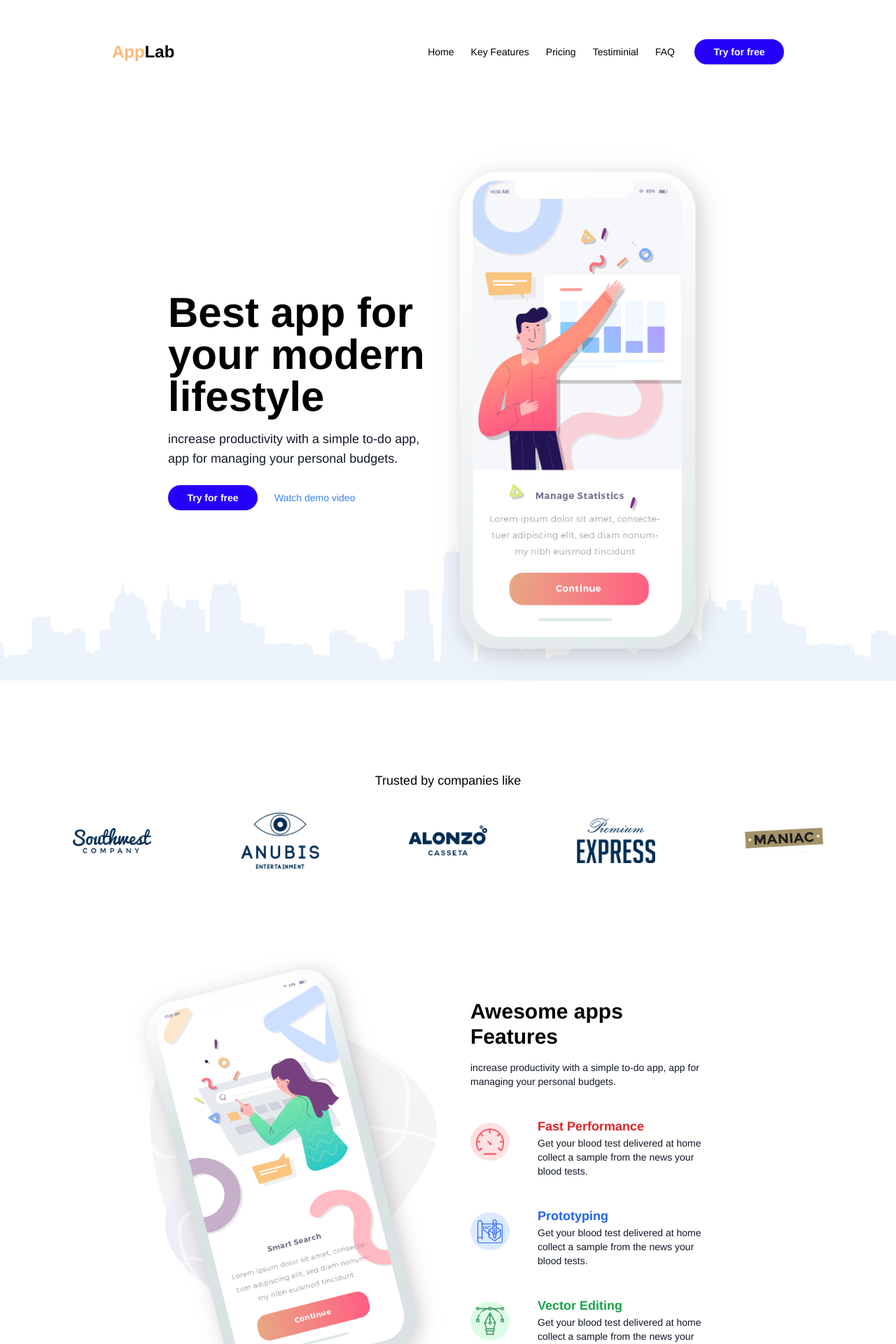
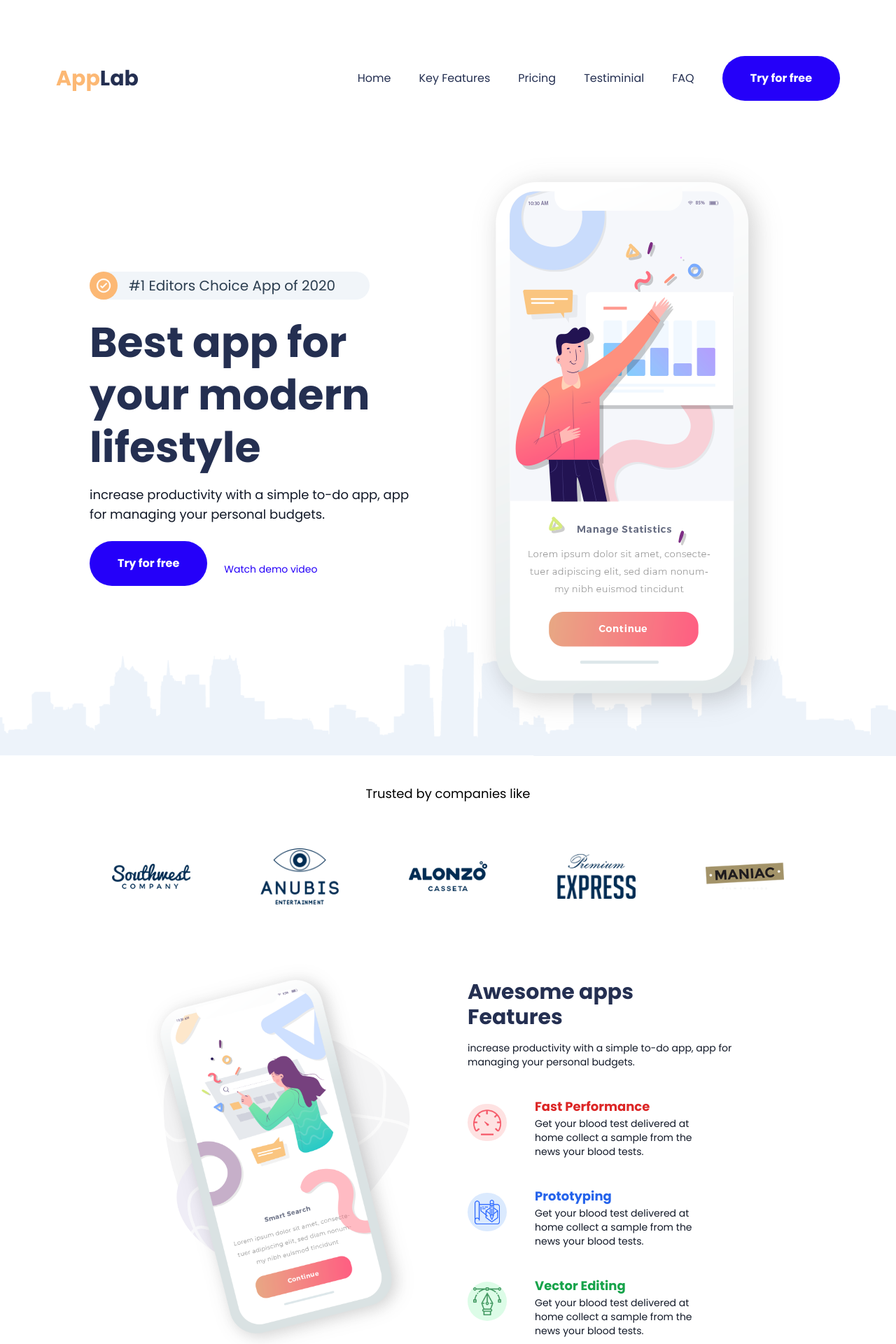
Before and after one commit to mayur-ranium/firbase-setup, a Vue app: page / in a window 1280 px wide. Shown: the top 1920 px of the page at 70% size. Built offline with nearby package versions, Linux system fonts and the light colour scheme.

Commit message:
design changes

```diff
--- a/index.html
+++ b/index.html
@@ -4,6 +4,9 @@
     <meta charset="UTF-8" />
     <link rel="icon" href="/favicon.ico" />
     <meta name="viewport" content="width=device-width, initial-scale=1.0" />
+    <link rel="preconnect" href="https://fonts.googleapis.com">
+    <link rel="preconnect" href="https://fonts.gstatic.com" crossorigin>
+    <link href="https://fonts.googleapis.com/css2?family=Poppins:wght@400;700&display=swap" rel="stylesheet">
     <title>Vite App</title>
   </head>
   <body>
--- a/src/App.vue
+++ b/src/App.vue
@@ -10,7 +10,7 @@
 
 <style>
 #app {
-  font-family: Avenir, Helvetica, Arial, sans-serif;
+  font-family: 'Poppins', sans-serif;
   -webkit-font-smoothing: antialiased;
   -moz-osx-font-smoothing: grayscale;
   color: #2c3e50;
--- a/src/components/appfeature.vue
+++ b/src/components/appfeature.vue
@@ -1,11 +1,11 @@
 <template>
-<div class="app-features flex-col-reverse lg:flex-row lg:flex lg:justify-center lg:items-center lg:px-20 py-5 my-10 lg:my-20">
-    <div class="bg-smartSearchbg bg-no-repeat bg-center bg-contain w-full lg:w-2/5 lg:h-2/5">
-        <img src="../assets/smart-search.png" alt="smart-search-mobile" class="w-full h-full">
+<div class="app-features container flex-wrap lg:flex justify-center items-center mx-auto p-5 pb-20">
+    <div class="bg-smartSearchbg bg-no-repeat bg-center bg-contain mr-14">
+        <img src="../assets/smart-search.png" alt="smart-search-mobile" class="w-96 mx-auto">
     </div>
-    <div class="px-10 w-auto">
+    <div class="px-5 lg:py-0 w-auto">
        <div>
-           <div class="text-black font-bold text-lg lg:text-3xl w-80">
+           <div class="text-[#242f51] font-semibold text-lg lg:text-3xl w-80">
            Awesome apps Features
            </div>
            <p class="text-sm text-gray-900 mt-2 lg:mt-4 lg:w-96">
@@ -17,7 +17,7 @@
                <img src="../assets/speed.png" alt="" class="w-10">
            </div>
            <div class="mt-4">
-               <div class="text-red-600 font-extrabold text-lg">Fast Performance</div>
+               <div class="text-red-600 font-semibold text-lg">Fast Performance</div>
                <p class="text-gray-900 text-sm md:w-60 w-auto ">
                    Get your blood test delivered at home collect a sample from the news your blood tests.
                </p>
@@ -28,7 +28,7 @@
                <img src="../assets/prototyping.png" alt="" class="w-10">
            </div>
            <div class="mt-4">
-               <div class="text-blue-600 font-extrabold text-lg">Prototyping</div>
+               <div class="text-blue-600 font-semibold text-lg">Prototyping</div>
                <p class="text-gray-900 text-sm md:w-60 w-auto ">
                    Get your blood test delivered at home collect a sample from the news your blood tests.
                </p>
@@ -39,7 +39,7 @@
                <img src="../assets/vector-editing.png" alt="" class="w-10">
            </div>
            <div class="mt-4">
-               <div class="text-green-600 font-extrabold text-lg">Vector Editing</div>
+               <div class="text-green-600 font-semibold text-lg">Vector Editing</div>
                <p class="text-gray-900 text-sm md:w-60 w-auto ">
                    Get your blood test delivered at home collect a sample from the news your blood tests.
                </p>
--- a/src/components/appfooter.vue
+++ b/src/components/appfooter.vue
@@ -1,5 +1,6 @@
 <template>
-<div class="footer bg-[#09142e] pt-20 py-60">
+<div class="footer  bg-[#09142e]">
+   <div class="container  mx-auto pt-20 pb-60">
     <div class="font-black text-center cursor-pointer text-3xl">
     <span class="text-[#fcb874]">App</span>
     <span class="text-white">Lab</span>
@@ -17,5 +18,7 @@
         <img src="../assets/socialicons/slack.png" alt="slack" class="w-8 h-8 mx-4 opacity-10 hover:opacity-100 cursor-pointer">
         <img src="../assets/socialicons/github.png" alt="github " class="w-8 h-8 mx-4 opacity-10 hover:opacity-100 cursor-pointer">
    </div>
+
+   </div>
 </div>
 </template>
--- a/src/components/clients.vue
+++ b/src/components/clients.vue
@@ -1,12 +1,12 @@
 <template>
-<div class="trusted-clients-section mt-8 lg:mt-32">
-  <div class="text-sm lg:text-lg text-center text-black">Trusted by companies like</div>
-  <div class="flex-wrap lg:flex lg:justify-center lg:items-center lg:mx-auto my-4">
-      <img src="../assets/southwest.png" alt="" class="w-28 py-4 mx-auto lg:mx-16">
-   <img src="../assets/anubis.png" alt="" class="w-28 py-4 mx-auto lg:mx-16">
-   <img src="../assets/alonzo.png" alt="" class="w-28 py-4 mx-auto lg:mx-16">
-   <img src="../assets/express.png" alt="" class="w-28 py-4 mx-auto lg:mx-16">
-   <img src="../assets/maniac.png" alt="" class="w-28 py-4 mx-auto lg:mx-16">
+<div class="trusted-clients-section container mx-auto py-10 lg:px-40">
+  <div class="text-sm lg:text-lg text-center text-black mb-10">Trusted by companies like</div>
+  <div class="lg:flex lg:justify-between lg:items-center flex-wrap">
+      <img src="../assets/southwest.png" alt="" class="w-28 my-6  mx-auto lg:mx-0">
+   <img src="../assets/anubis.png" alt="" class="w-28 my-6 mx-auto lg:mx-0">
+   <img src="../assets/alonzo.png" alt="" class="w-28 my-6 mx-auto lg:mx-0">
+   <img src="../assets/express.png" alt="" class="w-28 my-6 mx-auto lg:mx-0">
+   <img src="../assets/maniac.png" alt="" class="w-28 my-6 mx-auto lg:mx-0">
   </div>
 </div>
 
--- a/src/components/navbar.vue
+++ b/src/components/navbar.vue
@@ -1,26 +1,62 @@
 <template>
 <div class="desk-view">
-<div class="hidden lg:py-14 lg:px-40 lg:flex flex-none items-center flex-col lg:flex-row text-center lg:justify-between ">
-<div class="font-black text-2xl left-side-nav cursor-pointer">
+<div class="lg:container flex justify-between items-center lg:pt-20 lg:pb-0 lg:px-20 mx-auto">
+<div class="font-bold hidden lg:block text-3xl cursor-pointer">
     <span class="text-[#fcb874]">App</span>
-    <span class="text-black">Lab</span>
+    <span class="text-[#242f51]">Lab</span>
 </div>
-<div class="flex-none text-center text-sm lg:flex lg:items-center  text-black">
-     <div class="px-3 cursor-pointer hover:font-medium ">Home</div>
-     <div class="px-3 cursor-pointer hover:font-medium ">Key Features</div>
-     <div class="px-3 cursor-pointer hover:font-medium ">Pricing</div>
-     <div class="px-3 cursor-pointer hover:font-medium ">Testiminial</div>
-     <div class="px-3 cursor-pointer hover:font-medium ">FAQ</div>
-     <div class="bg-[#2500f9] mx-auto w-32 lg:ml-4 text-white px-6 py-2 font-black rounded-full cursor-pointer opacity-100 hover:opacity-70">
-         Try for free
+<div class="hidden lg:flex items-center text-[#242f51]">
+     <a href="#" class="block mt-4 lg:inline-block lg:mt-0 mr-10">Home</a>
+     <a href="#" class="block mt-4 lg:inline-block lg:mt-0 mr-10">Key Features</a>
+     <a href="#" class="block mt-4 lg:inline-block lg:mt-0 mr-10">Pricing</a>
+     <a href="#" class="block mt-4 lg:inline-block lg:mt-0 mr-10">Testiminial</a>
+     <a href="#" class="block mt-4 lg:inline-block lg:mt-0 mr-10">FAQ</a>
+     <div class="bg-[#2500f9] text-base font-bold px-10 py-5 text-white rounded-full mx-auto cursor-pointer ">
+         <span class="w-44">Try for free</span>
      </div>
+</div>
 </div>
 
 </div>
+<div class="mobile-view flex justify-between py-10 px-10 lg:pt-0 lg:px-0">
+    <div class="font-bold lg:hidden block text-3xl cursor-pointer">
+    <span class="text-[#fcb874]">App</span>
+    <span class="text-[#242f51]">Lab</span>
+</div>
+        <div @click="openMenu()" class=" lg:hidden block">
+                <img src="../assets/more.png" alt="" class="w-10 p-1 border-2">
+        </div>
 
-</div>
-<div class="mobile-view">
+ <div id="myMenu" class="hidden bg-black text-base font-medium absolute w-full top-24 right-0 left-0 text-center">
+  <a href="#" class="block mt-4  py-3 text-white hover:opacity-5">Home</a>
+     <a href="#" class="block mt-4  py-3  text-white">Key Features</a>
+     <a href="#" class="block mt-4 py-3 text-white">Pricing</a>
+     <a href="#" class="block mt-4 py-3 text-white">Testiminial</a>
+     <a href="#" class="block mt-4 py-3 text-white">FAQ</a>
+
+ </div>
 
 </div>
 
 </template>
+<script>
+export default {
+    name: "navbar",
+    data(){
+        return{
+
+        };
+    },
+    methods:{
+        openMenu(){
+    var x = document.getElementById("myMenu");
+      if (x.style.display === "block") {
+          x.style.display = "none";
+      } else {
+      x.style.display = "block";
+      }
+        }
+    }
+
+}
+</script>
--- a/src/components/topsection.vue
+++ b/src/components/topsection.vue
@@ -1,19 +1,30 @@
 <template>
-<div class="best-app-section">
-    <div class="mt-6 flex xl:flex-row lg:justify-between  flex-col justify-center items-center lg:px-60 md:px-30 px-10 bg-hero bg-contain bg-bottom bg-no-repeat">
-    <div class="lg:w-1/2 w-auto">
-    <h1 class="lg:text-6xl w-auto text-4xl font-bold text-black">
+<div class="best-app-section bg-hero bg-contain bg-bottom bg-no-repeat">
+    <div class="container flex-wrap justify-center lg:flex lg:justify-between items-center mx-auto pb-10 lg:px-32">
+    <div class="w-full lg:w-1/2">
+    <div class="flex bg-slate-100 items-center w-[25rem] rounded-full mb-6">
+    <div class="w-10 bg-[#fcb874] p-2 rounded-full mr-4">
+        <img src="../assets/correct.png" alt="" classs="">
+    </div>
+    <div class="py-1 pr-12 text-xl">
+      #1 Editors Choice App of 2020
+    </div>
+
+    </div>
+    <h1 class="lg:text-6xl w-auto text-4xl font-semibold lg:leading-tight text-[#242f51]">
        Best app for your modern lifestyle
     </h1>
-    <p class="text-sm lg:text-lg text-gray-900 mt-4 xl:w-96 lg;w-auto">
+    <p class="text-sm lg:text-lg text-gray-900 mt-4 pr-8">
         increase productivity with a simple to-do app, app for managing your personal budgets.
     </p>
-    <div class= "lg:flex text-center items-center text-sm mt-6">
-        <div class="bg-[#2500f9] text-white px-6 py-2 font-extrabold rounded-full cursor-pointer w-32 m-auto lg:m-0">Try for free</div>
-        <div class="text-blue-500 ml-0 mt-4 lg:mt-0 lg:ml-6 font-medium cursor-pointer hover:to-blue-900">Watch demo video</div>
+    <div class= "lg:flex items-center text-center flex-wrap text-sm mt-6">
+         <div class="bg-[#2500f9] text-base font-bold px-10 py-5 w-52 mx-auto lg:mx-0 lg:w-auto text-white rounded-full cursor-pointer" >
+         Try for free
+     </div>
+        <div class="text-[#2500f9] mt-4  lg:ml-6 font-lg cursor-pointer">Watch demo video</div>
     </div>
     </div>
-    <div class="topsection-mobilephone-img w-40 h-auto lg:w-auto mt-10 lg:mx-auto">
+    <div class="topsection-mobilephone-img w-96 lg:w-auto mt-10 mx-auto">
         <img src="../assets/phone.png" alt="mobile-phone" >
     </div>
 
--- a/tailwind.config.js
+++ b/tailwind.config.js
@@ -13,6 +13,7 @@ module.exports = {
       colors: {
         'bg-blue': '#09142e'
       }
+
       }
 },
   plugins: [],
```
Also changed, not shown: src/assets/correct.png (added), src/assets/more.png (added).
